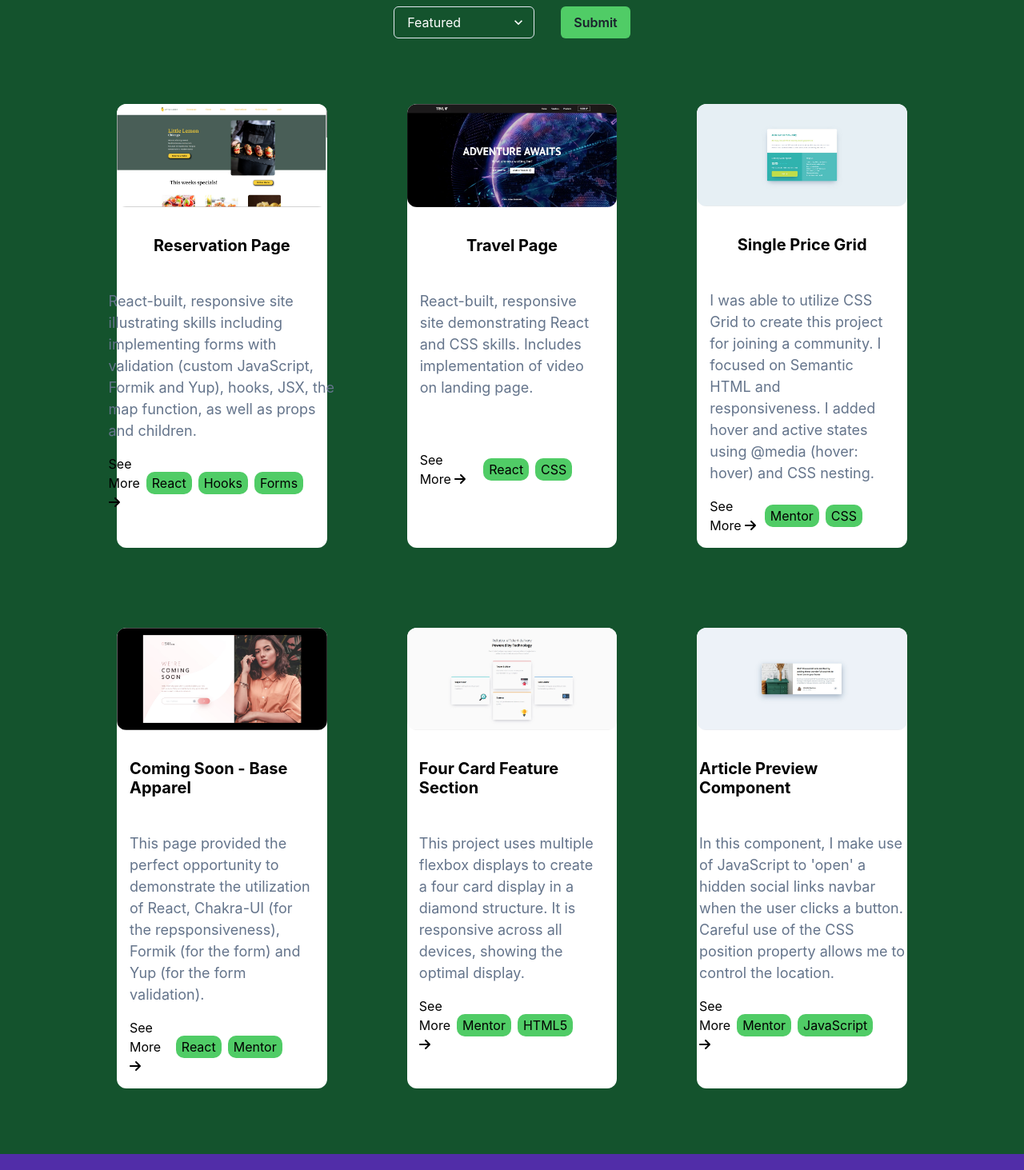
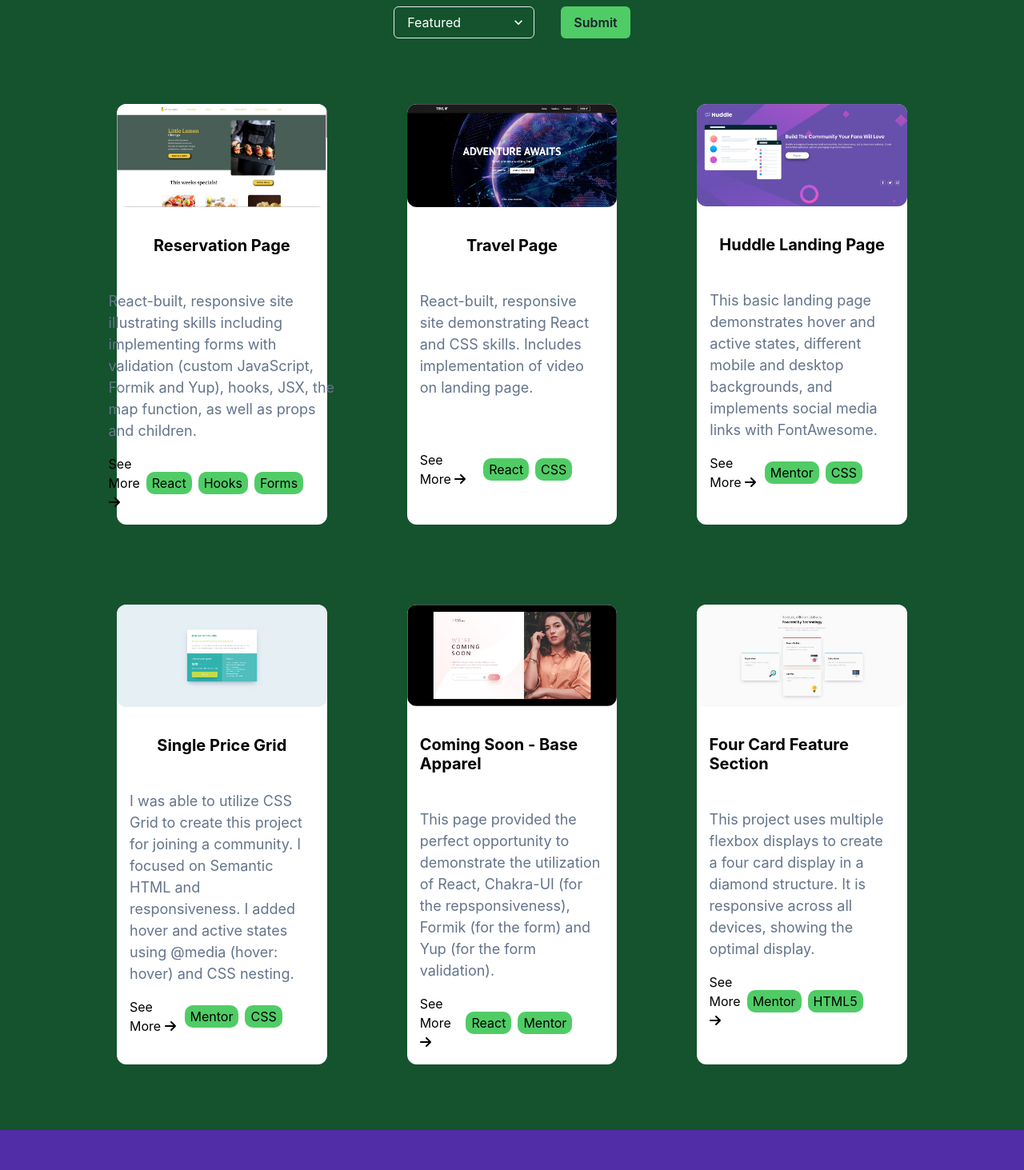
Before and after one commit to horoserp/React-Portfolio, a React (Create React App) app: page / in a window 1280 px wide. Shown: the part 1027-2490 px from the top of the page at 80% size. Built offline with nearby package versions, Linux system fonts and the light colour scheme.

Commit message:
Update: Add huddle landing page project.

```diff
--- a/src/components/ProjectsSection.js
+++ b/src/components/ProjectsSection.js
@@ -206,6 +206,14 @@ const projects = [
     tags: ["Mentor", "CSS"],
   },
   {
+    title: "Huddle Landing Page",
+    description:
+      "This basic landing page demonstrates hover and active states, different mobile and desktop backgrounds, and implements social media links with FontAwesome.",
+    imageSrc: "/React-Portfolio/huddle-landing-page.jpg",
+    url: "https://horoserp.github.io/huddle-landing-page",
+    tags: ["Mentor", "CSS"],
+  },
+  {
     title: "Landscape Page",
     description:
       "A responsive HTML5 page focusing on CSS skills including selectors (descendant, child, adjacent sibling, and pseudo-class), animations and shadow effects.",
@@ -249,6 +257,14 @@ const featuredProjects = [
     tags: ["React", "CSS"],
   },
   {
+    title: "Huddle Landing Page",
+    description:
+      "This basic landing page demonstrates hover and active states, different mobile and desktop backgrounds, and implements social media links with FontAwesome.",
+    imageSrc: "/React-Portfolio/huddle-landing-page.jpg",
+    url: "https://horoserp.github.io/huddle-landing-page",
+    tags: ["Mentor", "CSS"],
+  },
+  {
     title: "Single Price Grid",
     description:
       "I was able to utilize CSS Grid to create this project for joining a community. I focused on Semantic HTML and responsiveness. I added hover and active states using @media (hover: hover) and CSS nesting.",
@@ -271,14 +287,6 @@ const featuredProjects = [
     imageSrc: "/React-Portfolio/four-card-section.jpg",
     url: "https://horoserp.github.io/four-card-section",
     tags: ["Mentor", "HTML5"],
-  },
-  {
-    title: "Article Preview Component",
-    description:
-      "In this component, I make use of JavaScript to 'open' a hidden social links navbar when the user clicks a button. Careful use of the CSS position property allows me to control the location.",
-    imageSrc: "/React-Portfolio/article-preview.jpg",
-    url: "https://horoserp.github.io/article-preview",
-    tags: ["Mentor", "JavaScript"],
   },
 ];
 
```
Also changed, not shown: public/huddle-landing-page.jpg (added).
